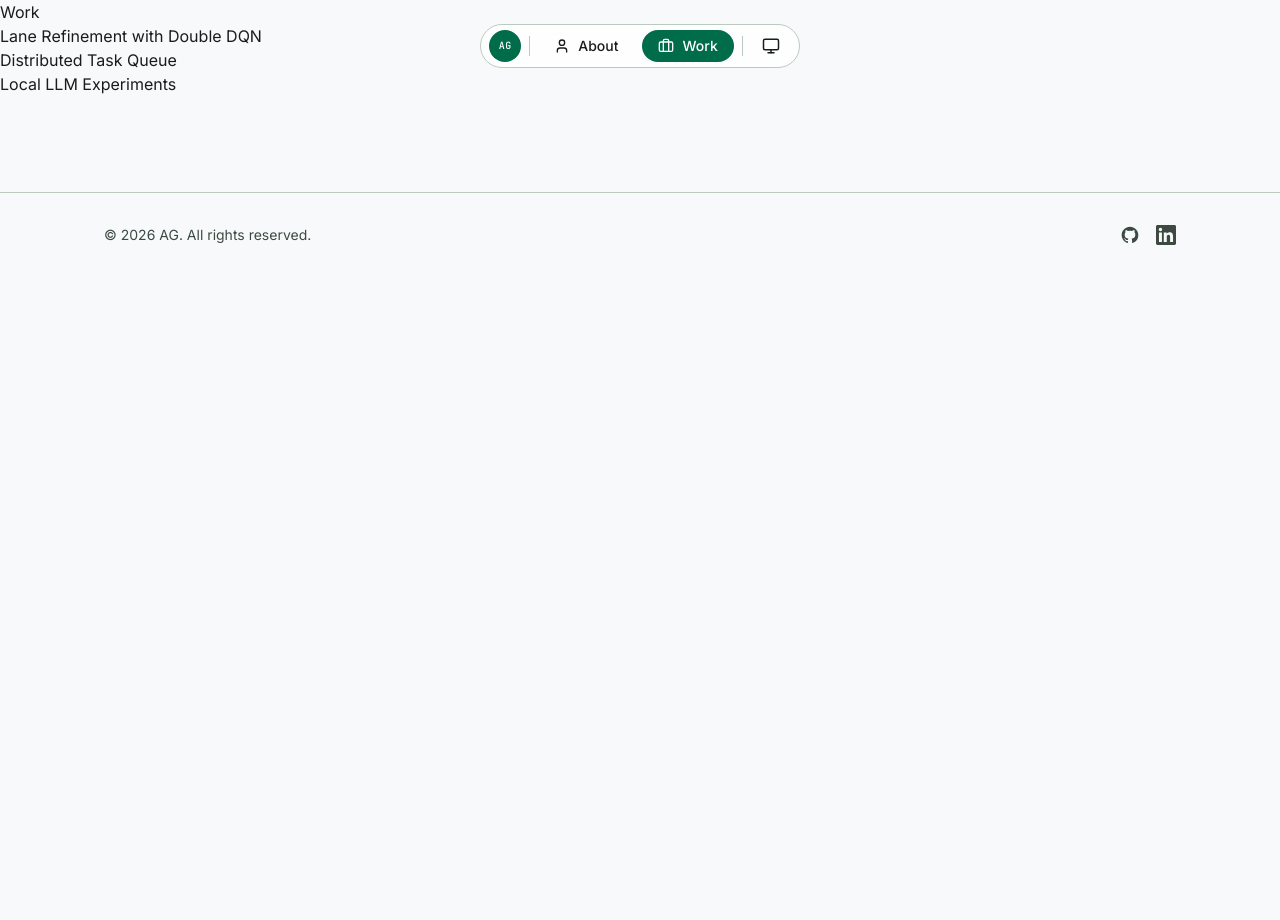
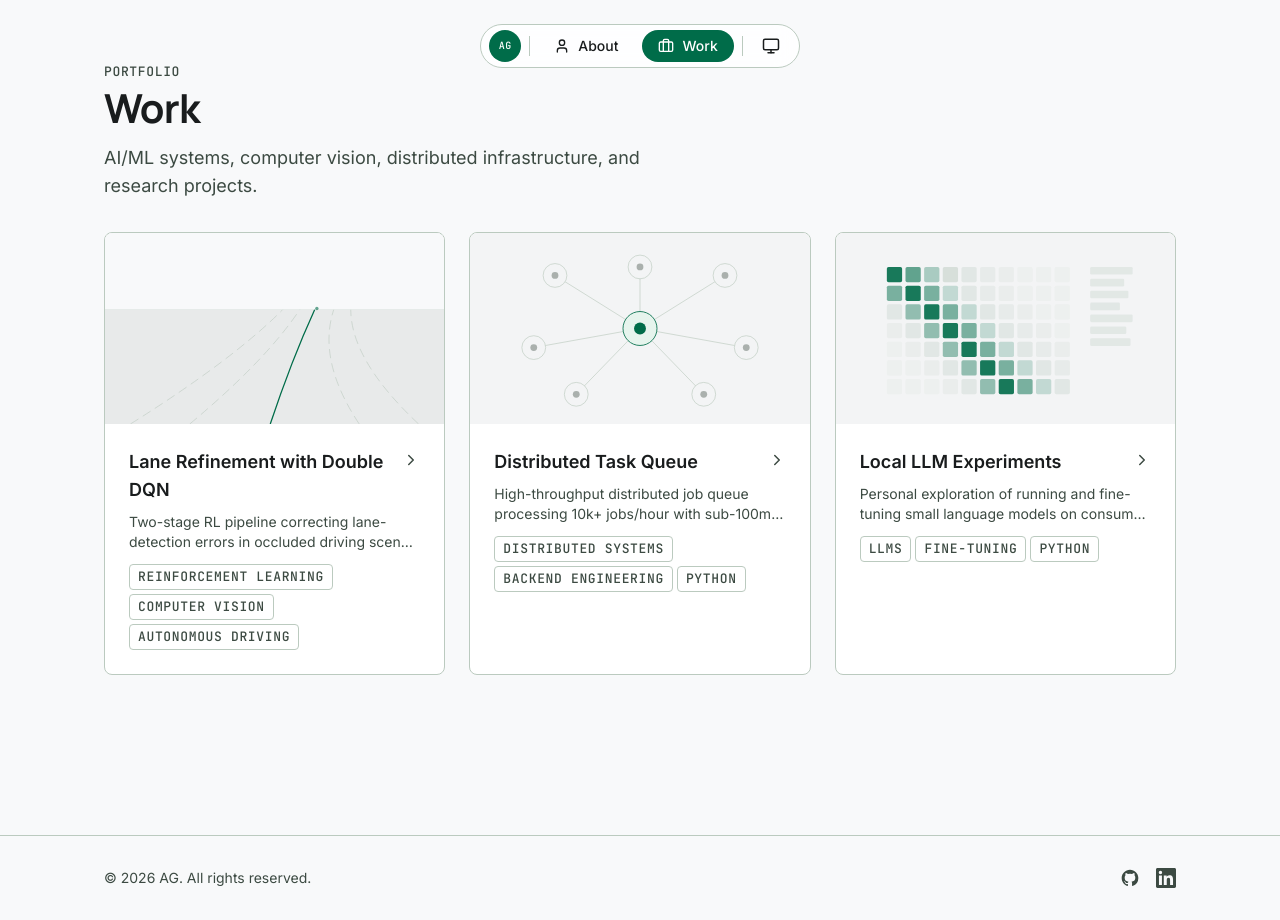
Before and after one commit to 95-ag/ag-portfolio, a Next.js app: page /work in a window 1280 px wide. Before the commit the page ends 800 px from the top, so only its background shows below. Built offline with nearby package versions, Linux system fonts and the light colour scheme.

Commit message:
feat: build work page skeleton with projectType-aware sort

```diff
--- a/src/app/work/page.tsx
+++ b/src/app/work/page.tsx
@@ -1,21 +1,46 @@
-import Link from "next/link";
-import { getAllProjects } from "@/lib/content/projects";
+import { Container } from "@/components/layout/container";
+import { Section } from "@/components/layout/section";
+import { Stack } from "@/components/layout/stack";
+import { Heading } from "@/components/ui/heading";
+import { ProjectCard } from "@/components/project/project-card";
+import { getProjectsForWork } from "@/lib/content/projects";
+
+export const metadata = {
+  title: "Work",
+  description:
+    "AI/ML and software engineering projects — case studies, research, and freelance work.",
+};
 
 export default function WorkPage() {
-  const projects = getAllProjects();
+  const projects = getProjectsForWork();
 
   return (
-    <section>
-      <h1>Work</h1>
-      <ul>
-        {projects.map((project) => (
-          <li key={project.slug}>
-            <Link href={`/work/${project.slug}`}>
-              {project.frontmatter.title}
-            </Link>
-          </li>
-        ))}
-      </ul>
-    </section>
+    <Section>
+      <Container>
+        <Stack gap="xl">
+          <div className="flex flex-col gap-[var(--spacing-xs)]">
+            <p className="type-mono-label text-[var(--on-surface-muted)]">
+              Portfolio
+            </p>
+            <Heading level={1} type="display-md">
+              Work
+            </Heading>
+            <p className="type-body-lg mt-[var(--spacing-sm)] max-w-[560px] text-[var(--on-surface-muted)]">
+              AI/ML systems, computer vision, distributed infrastructure, and
+              research projects.
+            </p>
+          </div>
+          <div className="grid grid-cols-1 gap-[var(--spacing-gutter)] md:grid-cols-2 lg:grid-cols-3">
+            {projects.map((project) => (
+              <ProjectCard
+                key={project.slug}
+                project={project}
+                variant="compact"
+              />
+            ))}
+          </div>
+        </Stack>
+      </Container>
+    </Section>
   );
 }
--- a/src/lib/content/projects.ts
+++ b/src/lib/content/projects.ts
@@ -78,6 +78,28 @@ export function getProjectBySlug(slug: string): Project | undefined {
   return parseProject(filename);
 }
 
+const PROJECT_TYPE_PRIORITY: Record<string, number> = {
+  academic: 0,
+  freelance: 0,
+  personal: 1,
+};
+
+export function getProjectsForWork(): Project[] {
+  return getAllProjects().sort((a, b) => {
+    const priorityDiff =
+      (PROJECT_TYPE_PRIORITY[a.frontmatter.projectType] ?? 1) -
+      (PROJECT_TYPE_PRIORITY[b.frontmatter.projectType] ?? 1);
+    if (priorityDiff !== 0) return priorityDiff;
+    if (a.frontmatter.order !== b.frontmatter.order) {
+      return a.frontmatter.order - b.frontmatter.order;
+    }
+    return (
+      new Date(b.frontmatter.publishedAt).getTime() -
+      new Date(a.frontmatter.publishedAt).getTime()
+    );
+  });
+}
+
 export function getFeaturedProjects(): Project[] {
   return getAllProjects()
     .filter((p) => p.frontmatter.featured)
```
